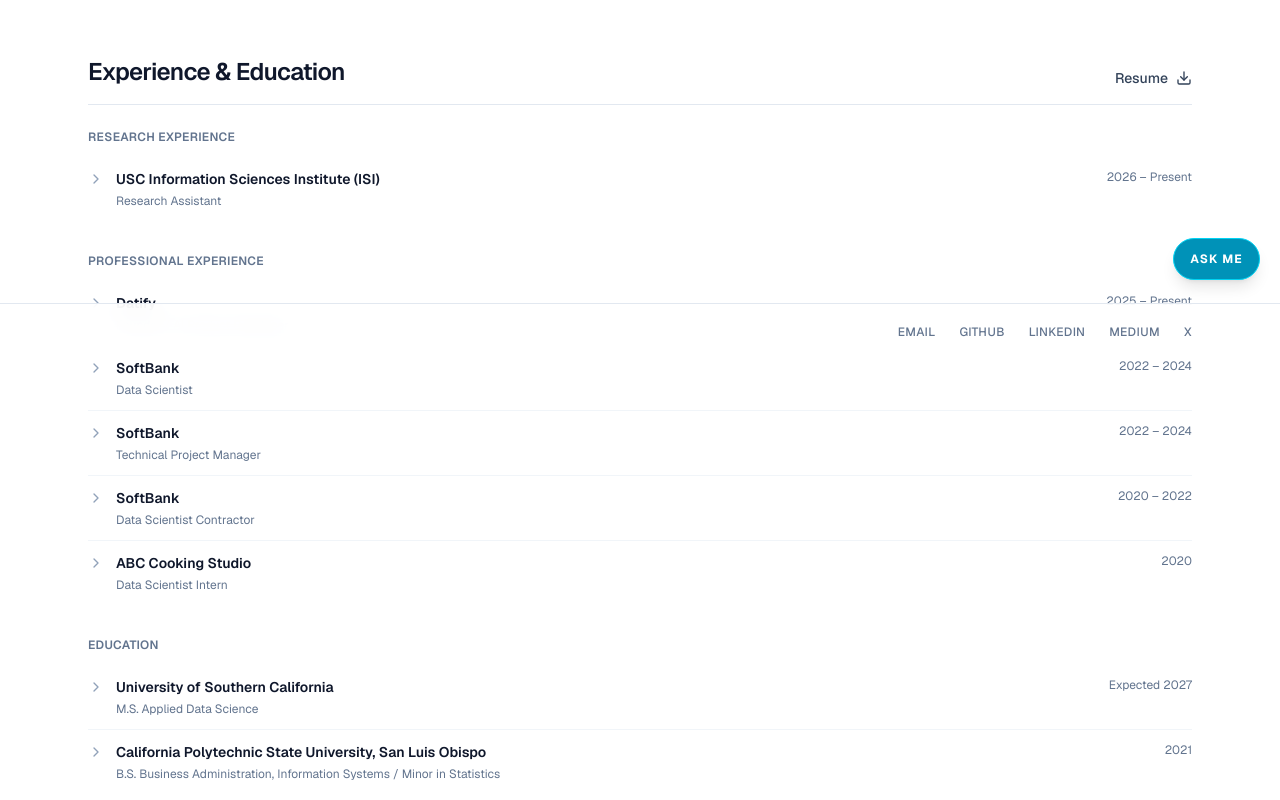
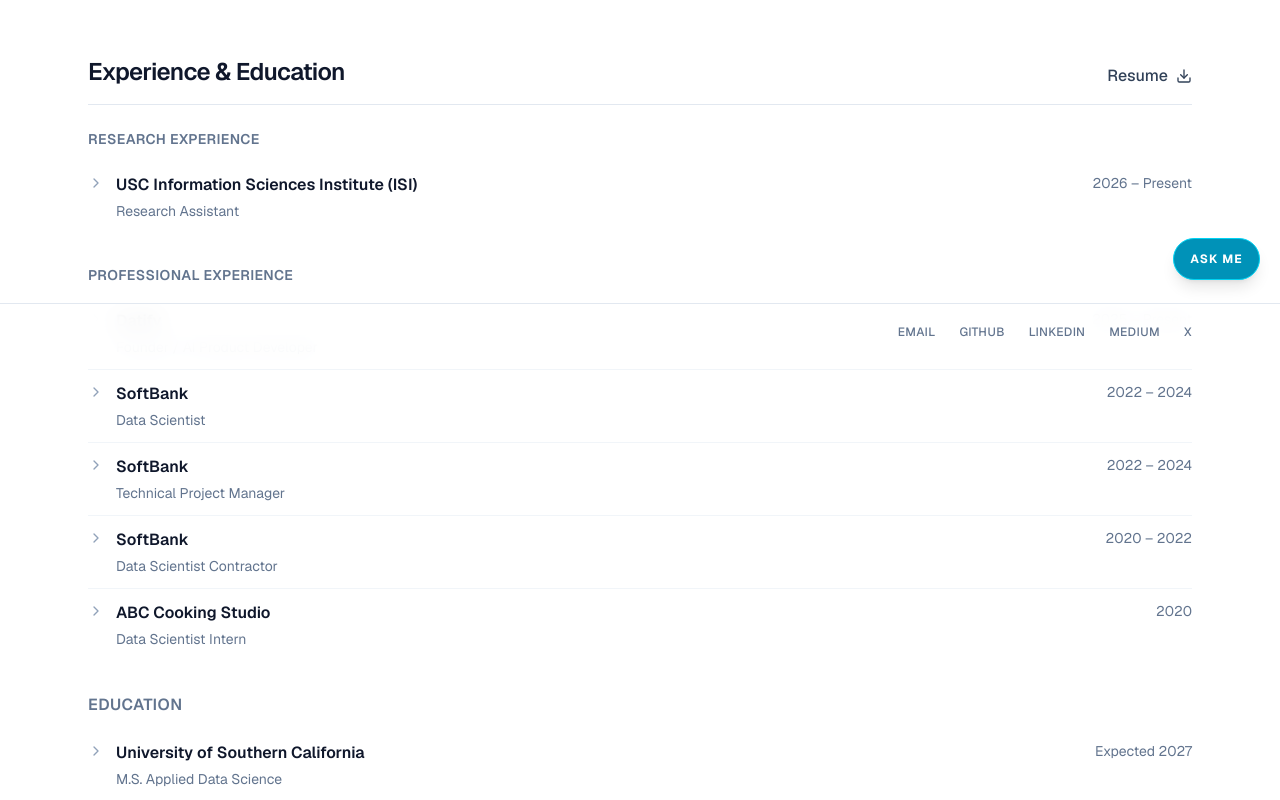
Before and after one commit to shuseiyokoi/portfolio, a Next.js app: page / in a window 1280 px wide. Shown: the part 440-1240 px from the top of the page. Built offline with nearby package versions, Linux system fonts and the light colour scheme.

Commit message:
make text bigger

```diff
--- a/app/page.tsx
+++ b/app/page.tsx
@@ -271,7 +271,7 @@
             <a
               href={`${basePath}/resumes/Resume_ShuseiYokoi_20260605.pdf`}
               download
-              className="mt-2 inline-flex items-center gap-2 text-sm font-medium text-slate-700 hover:text-slate-900"
+              className="mt-2 inline-flex items-center gap-2 text-base font-medium text-slate-700 hover:text-slate-900"
             >
               <span>Resume</span>
               <Download size={16} />
@@ -285,7 +285,7 @@
           <div className="space-y-8">
             {/* Professional Experience */}
             <div>
-              <h3 className="text-xs font-semibold uppercase tracking-wide text-slate-500 mb-3">
+              <h3 className="text-sm font-semibold uppercase tracking-wide text-slate-500 mb-3">
                 Research Experience
               </h3>
 
@@ -302,16 +302,16 @@
                         />
 
                         <div>
-                          <p className="text-sm font-semibold text-slate-900">
+                          <p className="text-base font-semibold text-slate-900">
                             USC Information Sciences Institute (ISI)
                           </p>
-                          <p className="text-xs text-slate-500 mt-1">
+                          <p className="text-sm text-slate-500 mt-1">
                             Research Assistant
                           </p>
                         </div>
                       </div>
 
-                      <p className="md:col-span-4 text-xs text-slate-500 md:text-right">
+                      <p className="md:col-span-4 text-sm text-slate-500 md:text-right">
                         2026 – Present
                       </p>
                     </div>
@@ -345,7 +345,7 @@
               </div>
             </div>
             <div>
-              <h3 className="text-xs font-semibold uppercase tracking-wide text-slate-500 mb-3">
+              <h3 className="text-sm font-semibold uppercase tracking-wide text-slate-500 mb-3">
                 Professional Experience
               </h3>
 
@@ -361,16 +361,16 @@
                         />
 
                         <div>
-                          <p className="text-sm font-semibold text-slate-900">
+                          <p className="text-base font-semibold text-slate-900">
                             Datify
                           </p>
-                          <p className="text-xs text-slate-500 mt-1">
+                          <p className="text-sm text-slate-500 mt-1">
                             Founder / AI Product Developer
                           </p>
                         </div>
                       </div>
 
-                      <p className="md:col-span-4 text-xs text-slate-500 md:text-right">
+                      <p className="md:col-span-4 text-sm text-slate-500 md:text-right">
                         2025 – Present
                       </p>
                     </div>
@@ -412,16 +412,16 @@
                         />
 
                         <div>
-                          <p className="text-sm font-semibold text-slate-900">
+                          <p className="text-base font-semibold text-slate-900">
                             SoftBank
                           </p>
-                          <p className="text-xs text-slate-500 mt-1">
+                          <p className="text-sm text-slate-500 mt-1">
                             Data Scientist
                           </p>
                         </div>
                       </div>
 
-                      <p className="md:col-span-4 text-xs text-slate-500 md:text-right">
+                      <p className="md:col-span-4 text-sm text-slate-500 md:text-right">
                         2022 – 2024
                       </p>
                     </div>
@@ -489,16 +489,16 @@
                         />
 
                         <div>
-                          <p className="text-sm font-semibold text-slate-900">
+                          <p className="text-base font-semibold text-slate-900">
                             SoftBank
                           </p>
-                          <p className="text-xs text-slate-500 mt-1">
+                          <p className="text-sm text-slate-500 mt-1">
                             Technical Project Manager
                           </p>
                         </div>
                       </div>
 
-                      <p className="md:col-span-4 text-xs text-slate-500 md:text-right">
+                      <p className="md:col-span-4 text-sm text-slate-500 md:text-right">
                         2022 – 2024
                       </p>
                     </div>
@@ -538,16 +538,16 @@
                         />
 
                         <div>
-                          <p className="text-sm font-semibold text-slate-900">
+                          <p className="text-base font-semibold text-slate-900">
                             SoftBank
                           </p>
-                          <p className="text-xs text-slate-500 mt-1">
+                          <p className="text-sm text-slate-500 mt-1">
                             Data Scientist Contractor
                           </p>
                         </div>
                       </div>
 
-                      <p className="md:col-span-4 text-xs text-slate-500 md:text-right">
+                      <p className="md:col-span-4 text-sm text-slate-500 md:text-right">
                         2020 – 2022
                       </p>
                     </div>
@@ -613,16 +613,16 @@
                         />
 
                         <div>
-                          <p className="text-sm font-semibold text-slate-900">
+                          <p className="text-base font-semibold text-slate-900">
                             ABC Cooking Studio
                           </p>
-                          <p className="text-xs text-slate-500 mt-1">
+                          <p className="text-sm text-slate-500 mt-1">
                             Data Scientist Intern
                           </p>
                         </div>
                       </div>
 
-                      <p className="md:col-span-4 text-xs text-slate-500 md:text-right">
+                      <p className="md:col-span-4 text-sm text-slate-500 md:text-right">
                         2020
                       </p>
                     </div>
@@ -655,7 +655,7 @@
 
             {/* Education */}
             <div>
-              <h3 className="text-xs font-semibold uppercase tracking-wide text-slate-500 mb-3">
+              <h3 className="text-base font-semibold uppercase tracking-wide text-slate-500 mb-3">
                 Education
               </h3>
 
@@ -671,16 +671,16 @@
                         />
 
                         <div>
-                          <p className="text-sm font-semibold text-slate-900">
+                          <p className="text-base font-semibold text-slate-900">
                             University of Southern California
                           </p>
-                          <p className="text-xs text-slate-500 mt-1">
+                          <p className="text-sm text-slate-500 mt-1">
                             M.S. Applied Data Science
                           </p>
                         </div>
                       </div>
 
-                      <p className="md:col-span-4 text-xs text-slate-500 md:text-right">
+                      <p className="md:col-span-4 text-sm text-slate-500 md:text-right">
                         Expected 2027
                       </p>
                     </div>
@@ -705,18 +705,18 @@
                         />
 
                         <div>
-                          <p className="text-sm font-semibold text-slate-900">
+                          <p className="text-base font-semibold text-slate-900">
                             California Polytechnic State University, San Luis
                             Obispo
                           </p>
-                          <p className="text-xs text-slate-500 mt-1">
+                          <p className="text-sm text-slate-500 mt-1">
                             B.S. Business Administration, Information Systems /
                             Minor in Statistics
                           </p>
                         </div>
                       </div>
 
-                      <p className="md:col-span-4 text-xs text-slate-500 md:text-right">
+                      <p className="md:col-span-4 text-sm text-slate-500 md:text-right">
                         2021
                       </p>
                     </div>
```
